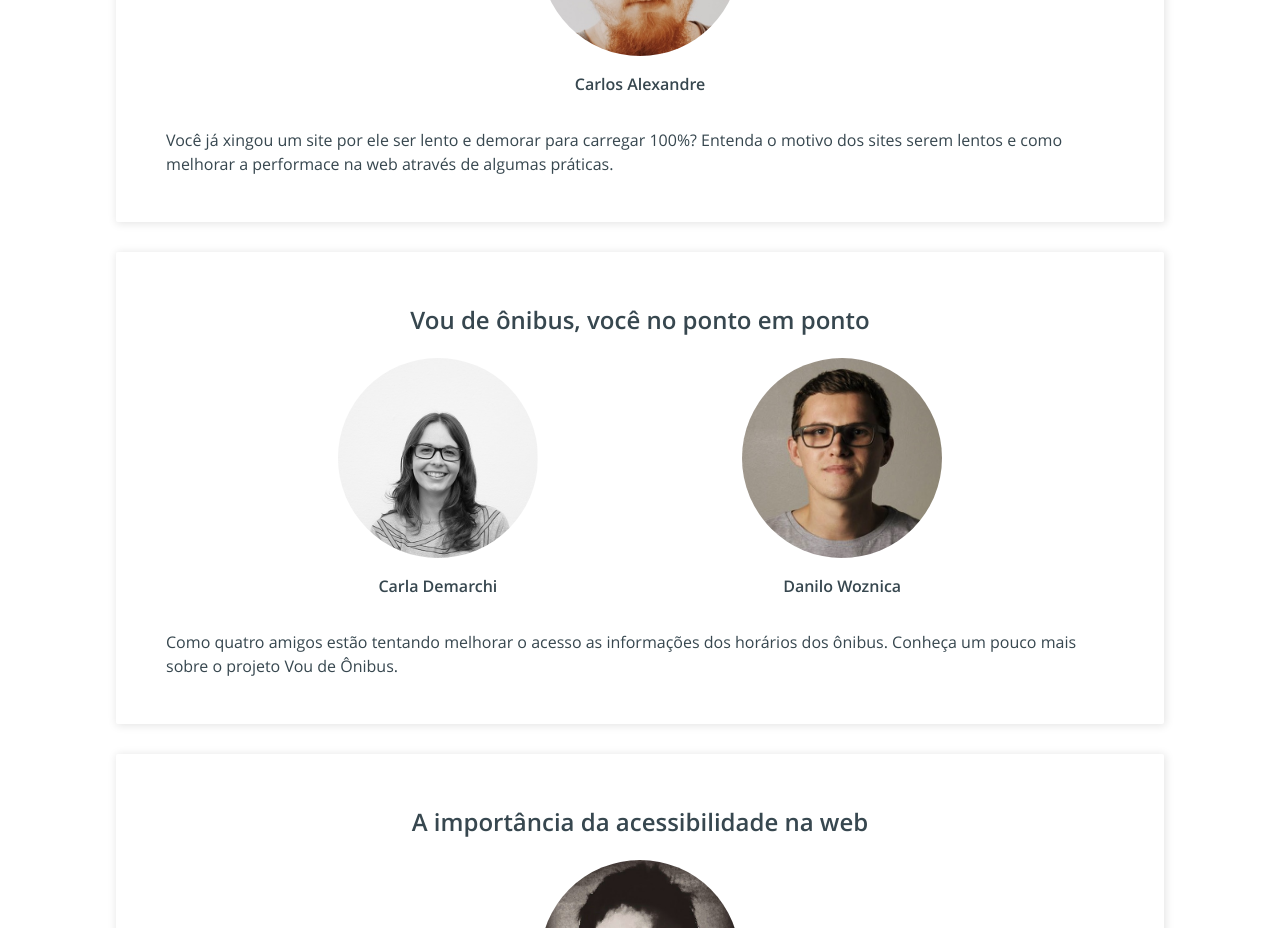
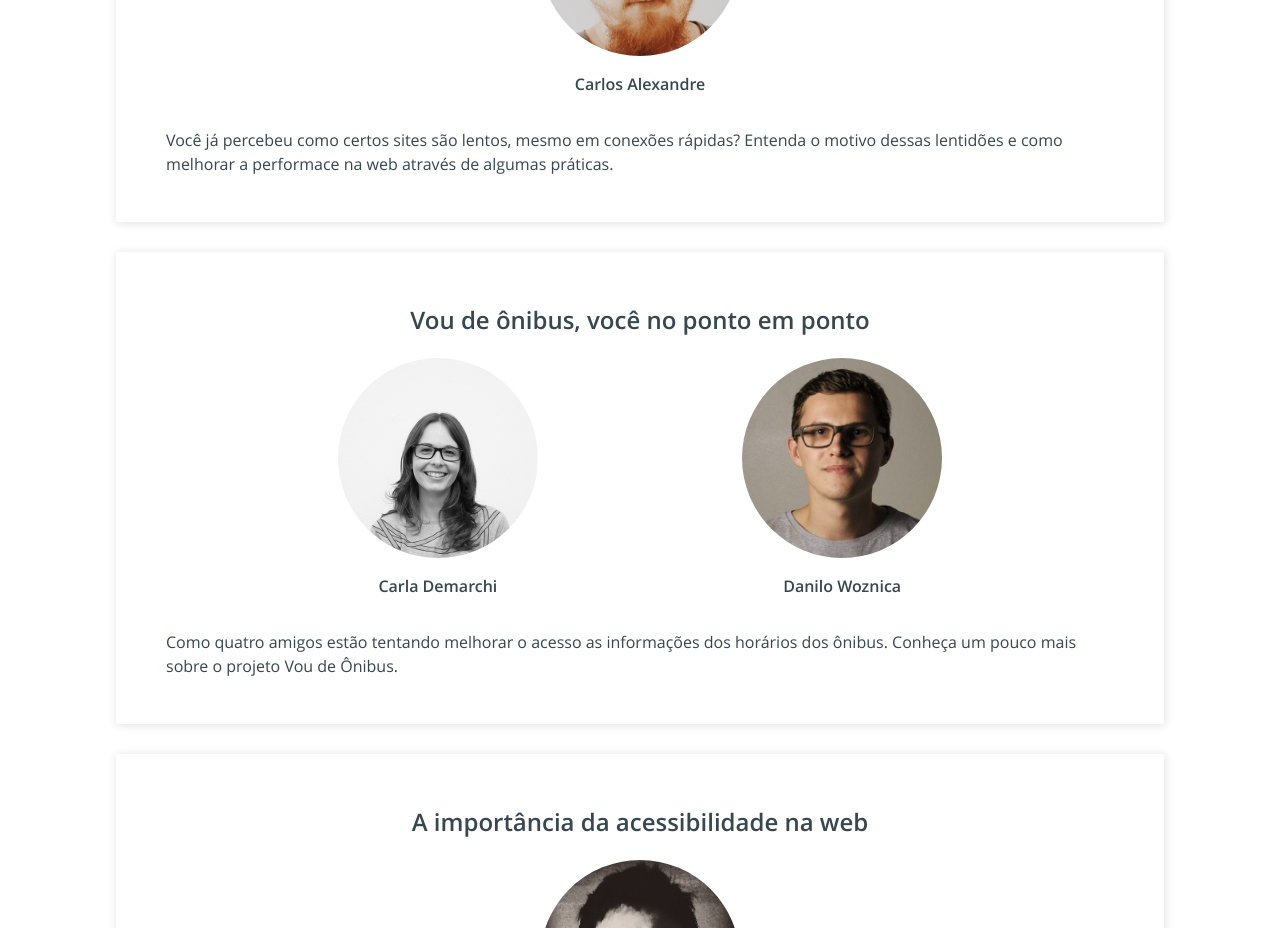
Before and after one commit to gdgjs/gdgjs.github.io, a website: page evento/index.html in a window 1280 px wide. Shown: the part 1280-2208 px from the top of the page. Drawn offline with Linux system fonts and the light colour scheme.

Commit message:
Update be quick or be dead description

```diff
--- a/evento/index.html
+++ b/evento/index.html
@@ -30,7 +30,7 @@
             <p>Carlos Alexandre</p>
           </picture>
         </div>
-        <p>Você já xingou um site por ele ser lento e demorar para carregar 100%? Entenda o motivo dos sites serem lentos e como melhorar a performace na web através de algumas práticas.</p>
+        <p>Você já percebeu como certos sites são lentos, mesmo em conexões rápidas? Entenda o motivo dessas lentidões e como melhorar a performace na web através de algumas práticas.</p>
       </div>
       <div class="talk-block">
         <h2 class="talk-title">Vou de ônibus, você no ponto em ponto</h2>
```
